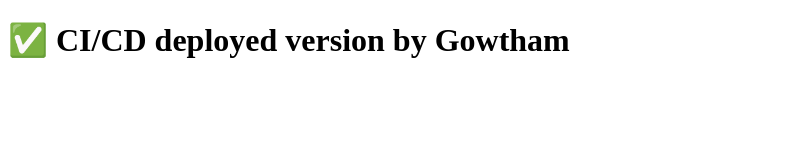
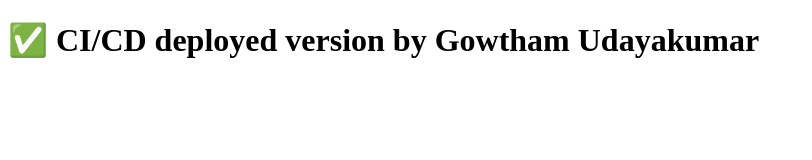
Before and after one commit to gowthamudhay/azure-static-site, a plain HTML site: page index.html in a window 1280 px wide. Shown: the whole page, without its empty margins (0-812 px from the left). Drawn offline with Linux system fonts and the light colour scheme.

Commit message:
Update index.html

```diff
--- a/index.html
+++ b/index.html
@@ -4,6 +4,6 @@
   <title>My First Azure Website</title>
 </head>
 <body>
-  <h1>✅ CI/CD deployed version by Gowtham</h1>
+  <h1>✅ CI/CD deployed version by Gowtham Udayakumar</h1>
 </body>
 </html>
```
